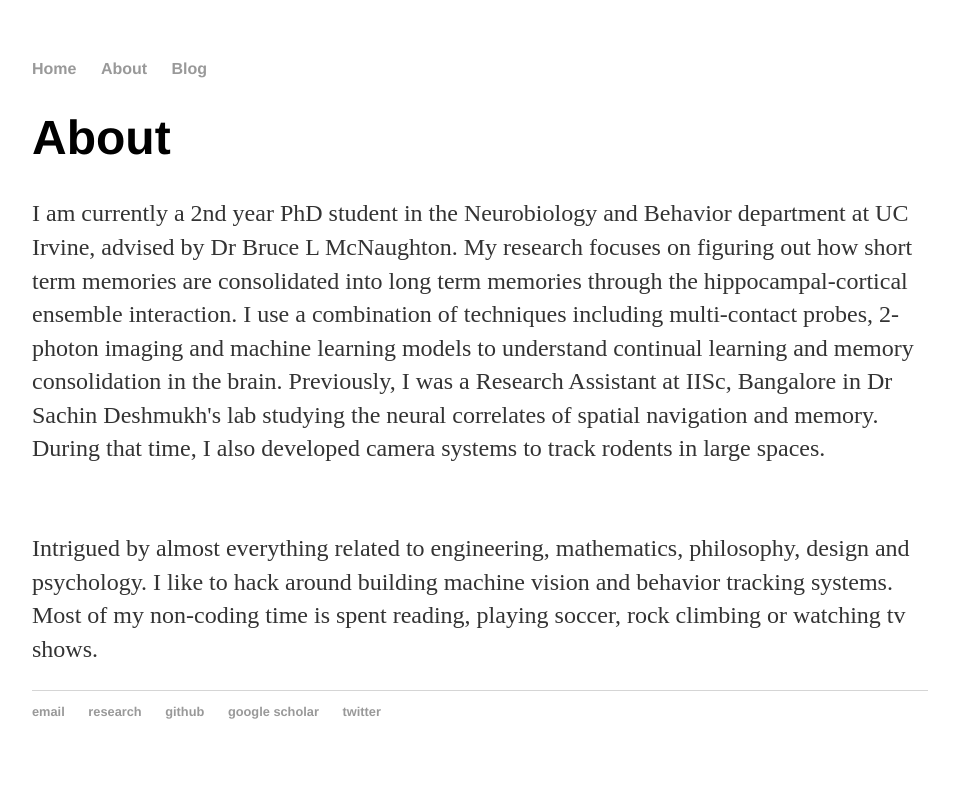
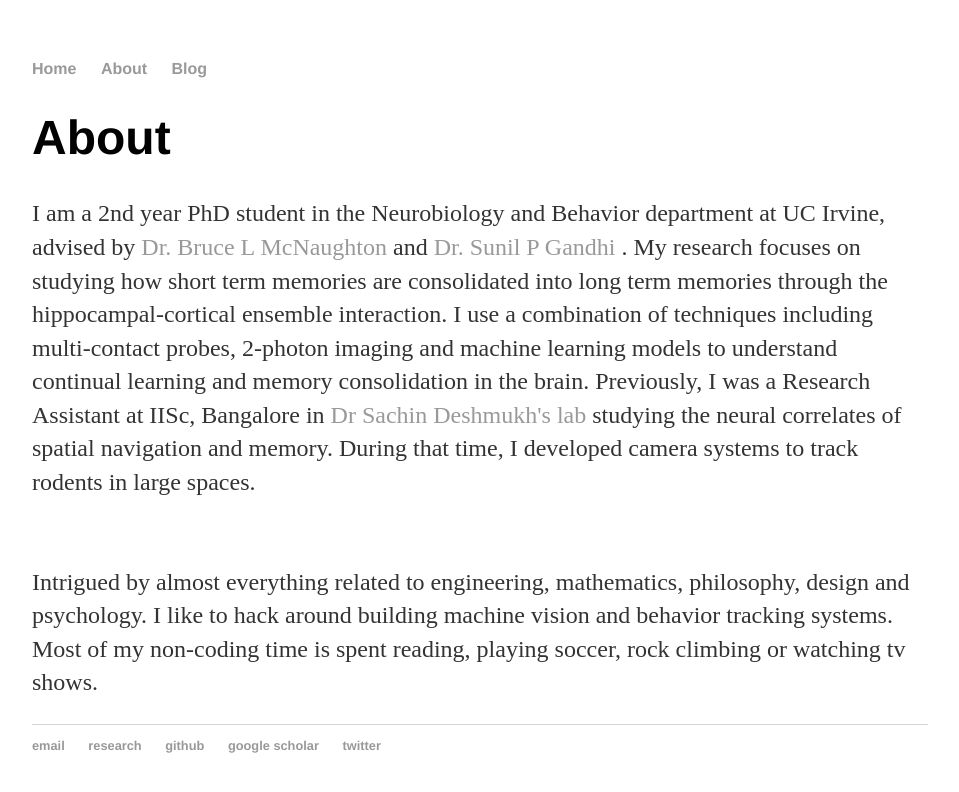
Before and after one commit to rajatsaxena/rajatsaxena.github.io, a Jekyll site: the page built from about/index.html, in a window 1280 px wide. Shown: the top 792 px of the page, without its empty margins (160-1119 px from the left). Built offline with Jekyll 4.4.1, drawn with Linux system fonts in a browser that asks for light colours.

Commit message:
Update index.html

```diff
--- a/about/index.html
+++ b/about/index.html
@@ -5,13 +5,15 @@ title: Rajat Saxena's Blog
 
 		<div class="about">
 			<h1>About</h1>
-			<p>I am currently a 2nd year PhD student in the Neurobiology and Behavior department at UC Irvine,
-				advised by Dr Bruce L McNaughton. My research focuses on figuring out how short term memories
-				are consolidated into long term memories through the hippocampal-cortical ensemble interaction.
-				I use a combination of techniques including multi-contact probes, 2-photon imaging and machine
+			<p>I am a 2nd year PhD student in the Neurobiology and Behavior department at UC Irvine,
+				advised by <a href="https://cnlm.uci.edu/mcnaughton"> Dr. Bruce L McNaughton </a> and
+				<a href="https://cnlm.uci.edu/gandhi"> Dr. Sunil P Gandhi </a>. My research focuses on studying how
+				short term memories are consolidated into long term memories through the hippocampal-cortical ensemble
+				interaction. I use a combination of techniques including multi-contact probes, 2-photon imaging and machine
 				learning models to understand continual learning and memory consolidation in the brain.
-				Previously, I was a Research Assistant at IISc, Bangalore in Dr Sachin Deshmukh's lab
-				studying the neural correlates of spatial navigation and memory. During that time, I also developed
+				Previously, I was a Research Assistant at IISc, Bangalore in
+				<a href="http://www.cns.iisc.ac.in/home/people/sachin-deshmukh/"> Dr Sachin Deshmukh's lab </a>
+				studying the neural correlates of spatial navigation and memory. During that time, I developed
 				camera systems to track rodents in large spaces.
 			</p>
 			<br/>
```
